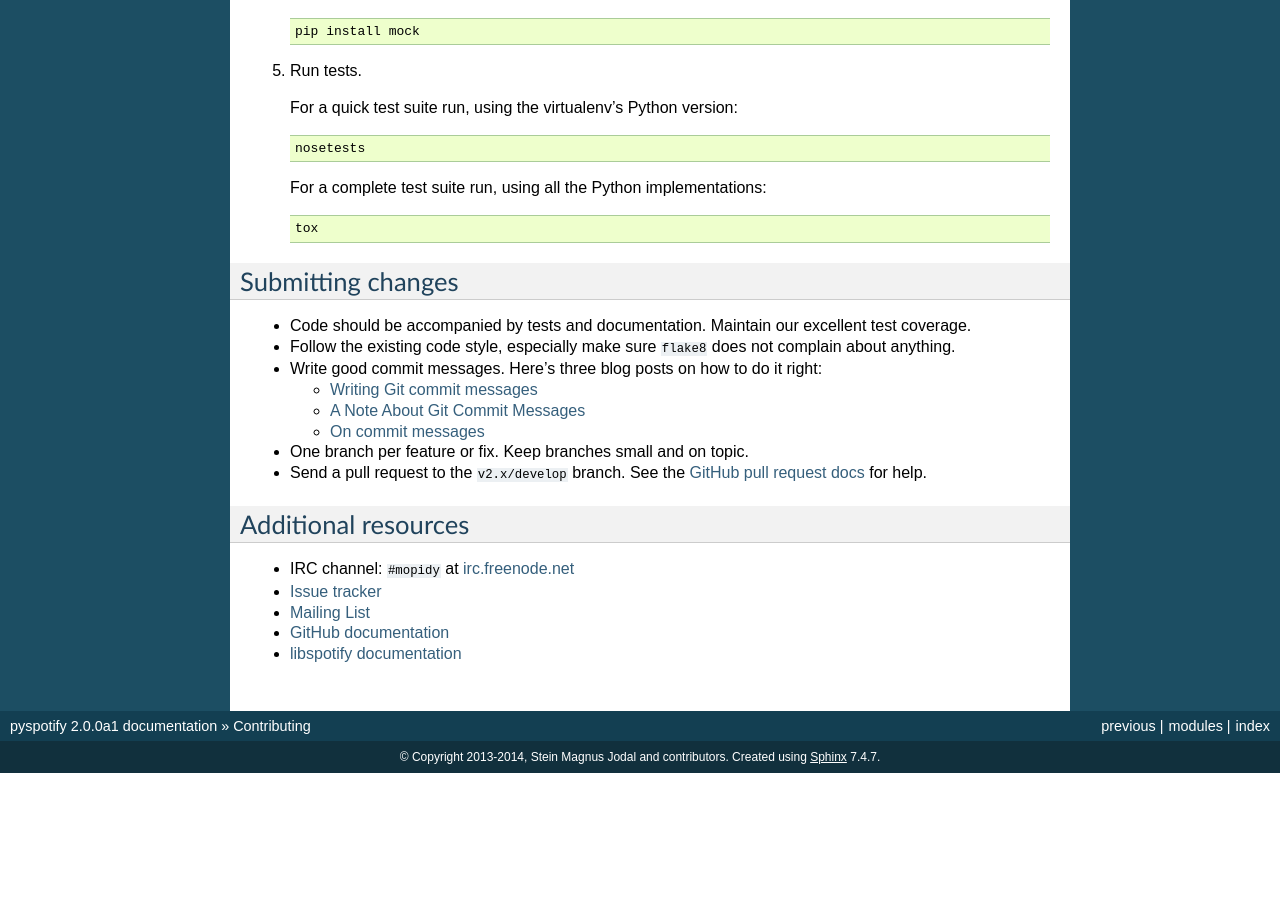
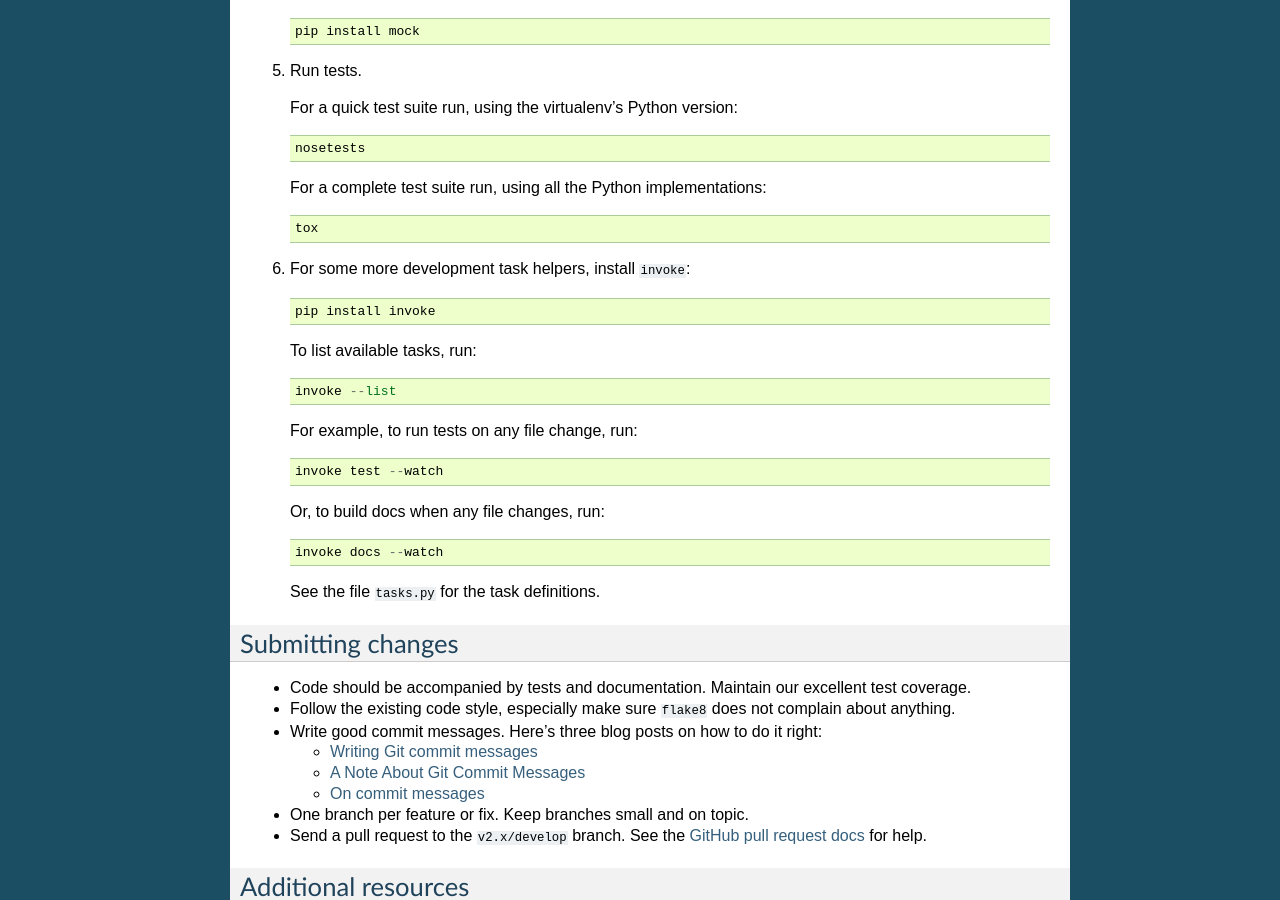
Before and after one commit to jodal/pyspotify, a Sphinx documentation site: the page built from docs/contributing.rst, in a window 1280 px wide and 900 px high, scrolled down 715 px. Built offline with Sphinx 7.4.7, drawn with Linux system fonts in a browser that asks for light colours; pages that are not in the unit, such as notebooks, are missing from menus; before the commit the page ends 1488 px from its top, so only the background shows below that.

Commit message:
docs: Add invoke usage examples

```diff
--- a/docs/contributing.rst
+++ b/docs/contributing.rst
@@ -53,6 +53,24 @@ Development setup
 
        tox
 
+6. For some more development task helpers, install ``invoke``::
+
+       pip install invoke
+
+   To list available tasks, run::
+
+       invoke --list
+
+   For example, to run tests on any file change, run::
+
+       invoke test --watch
+
+   Or, to build docs when any file changes, run::
+
+       invoke docs --watch
+
+   See the file ``tasks.py`` for the task definitions.
+
 
 Submitting changes
 ==================
```
